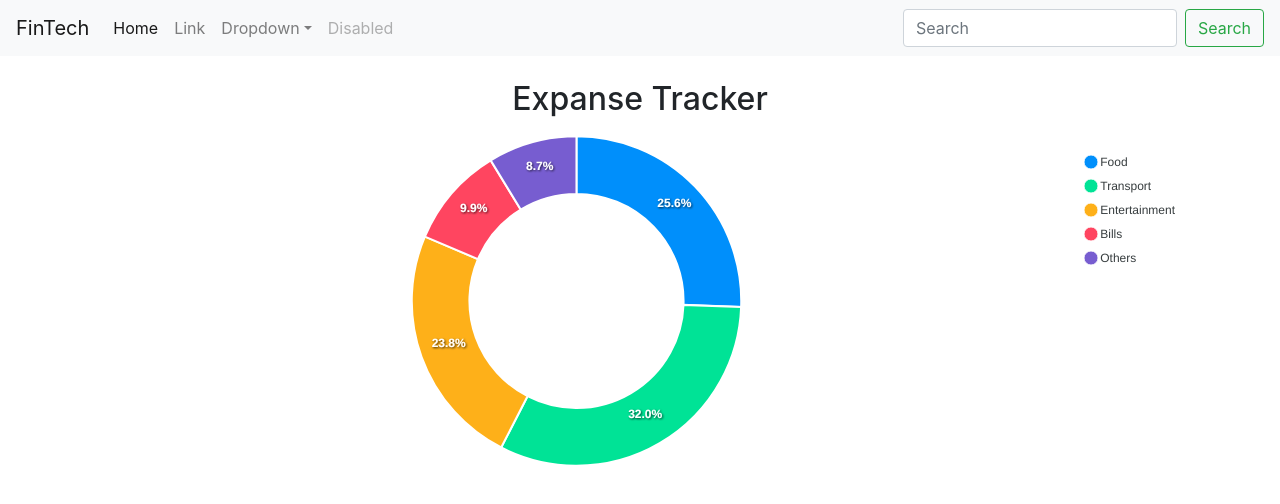
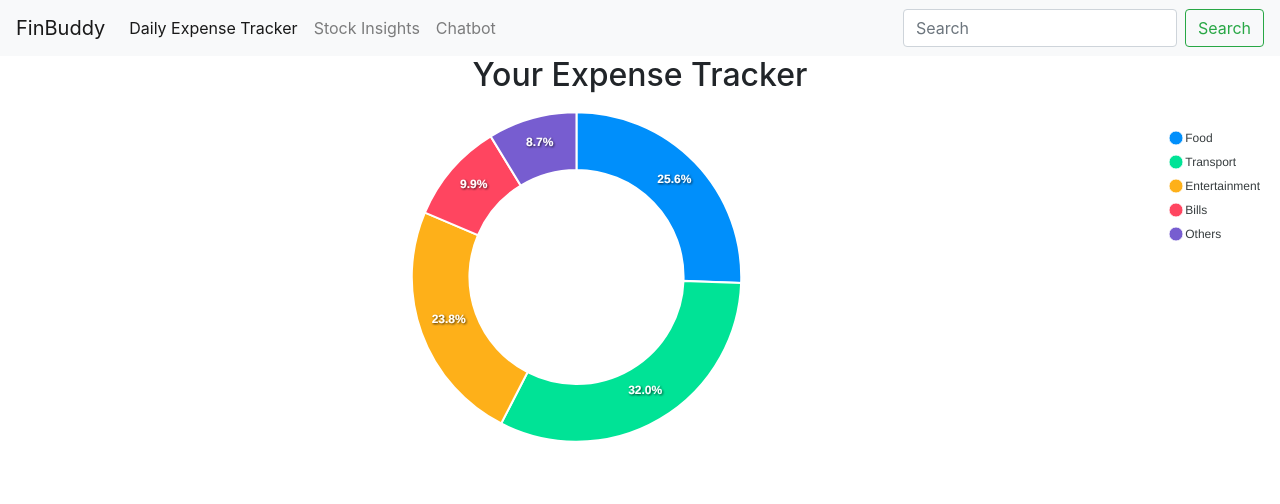
Before and after one commit to neelima-singh07/FinTech-gdsc-Hackathon, a React (Create React App) app: page / in a window 1280 px wide. Shown: the top 504 px of the page. Built offline with nearby package versions, Linux system fonts and the light colour scheme.

Commit message:
css changes

```diff
--- a/src/App.css
+++ b/src/App.css
@@ -27,6 +27,21 @@
 .App-link {
   color: #61dafb;
 }
+.your{
+  font-size: 24px;
+  font-weight: 600;
+  color: #c92291;
+}
+#Tracker_parent{
+  height:300px;
+  width:300px;
+  display:flex;
+  border:2px solid black;
+  align-items: center;
+  justify-content: center;
+
+
+}
 
 @keyframes App-logo-spin {
   from {
--- a/src/App.js
+++ b/src/App.js
@@ -7,7 +7,7 @@ function App() {
     <div className="App">
       {/* Navbar */}
       <nav className="navbar navbar-expand-lg navbar-light bg-light" style={{ backgroundColor: 'blue' }}>
-        <a className="navbar-brand" href="#">FinTech</a>
+        <a className="navbar-brand" href="#">FinBuddy</a>
         <button className="navbar-toggler" type="button" data-toggle="collapse" data-target="#navbarSupportedContent" aria-controls="navbarSupportedContent" aria-expanded="false" aria-label="Toggle navigation">
           <span className="navbar-toggler-icon"></span>
         </button>
@@ -15,25 +15,16 @@ function App() {
         <div className="collapse navbar-collapse" id="navbarSupportedContent">
           <ul className="navbar-nav mr-auto">
             <li className="nav-item active">
-              <a className="nav-link" href="#">Home <span className="sr-only">(current)</span></a>
+              <a className="nav-link" href="expanse_tracker.js">Daily Expense Tracker <span className="sr-only">(current)</span></a>
             </li>
             <li className="nav-item">
-              <a className="nav-link" href="#">Link</a>
+              <a className="nav-link" href="#">Stock Insights</a>
             </li>
-            <li className="nav-item dropdown">
-              <a className="nav-link dropdown-toggle" href="#" id="navbarDropdown" role="button" data-toggle="dropdown" aria-haspopup="true" aria-expanded="false">
-                Dropdown
-              </a>
-              <div className="dropdown-menu" aria-labelledby="navbarDropdown">
-                <a className="dropdown-item" href="#">Action</a>
-                <a className="dropdown-item" href="#">Another action</a>
-                <div className="dropdown-divider"></div>
-                <a className="dropdown-item" href="#">Something else here</a>
-              </div>
+            {/* / */}
+            <li className="nav-item">
+              <a className="nav-link" href="#">Chatbot</a>
             </li>
-            <li className="nav-item">
-              <a className="nav-link disabled" href="#">Disabled</a>
-            </li>
+
           </ul>
           <form className="form-inline my-2 my-lg-0">
             <input className="form-control mr-sm-2" type="search" placeholder="Search" aria-label="Search"/>
@@ -43,8 +34,8 @@ function App() {
       </nav>
 
       {/* Main Content */}
-      <div className="container mt-4">
-        <h2>Expanse Tracker</h2>
+      <div className="Tracker_parent">
+        <h2 id="your">Your Expense Tracker</h2>
         <div className="chart-container">
           <ApexChart />
         </div>
--- a/src/expanse_tracker.js
+++ b/src/expanse_tracker.js
@@ -33,7 +33,9 @@ const ApexChart = () => {
         height={350}
       />
     </div>
+
   );
+
 };
 
 export default ApexChart; // Must be default export
```
